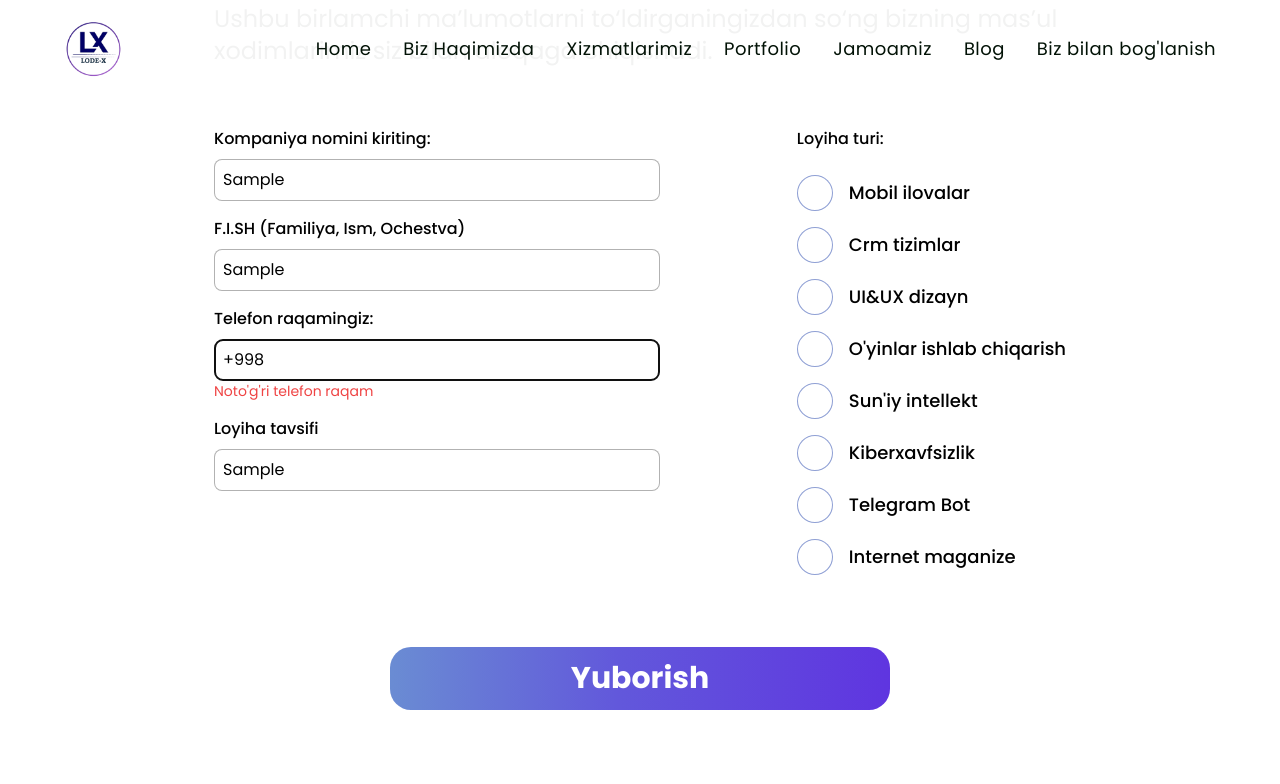
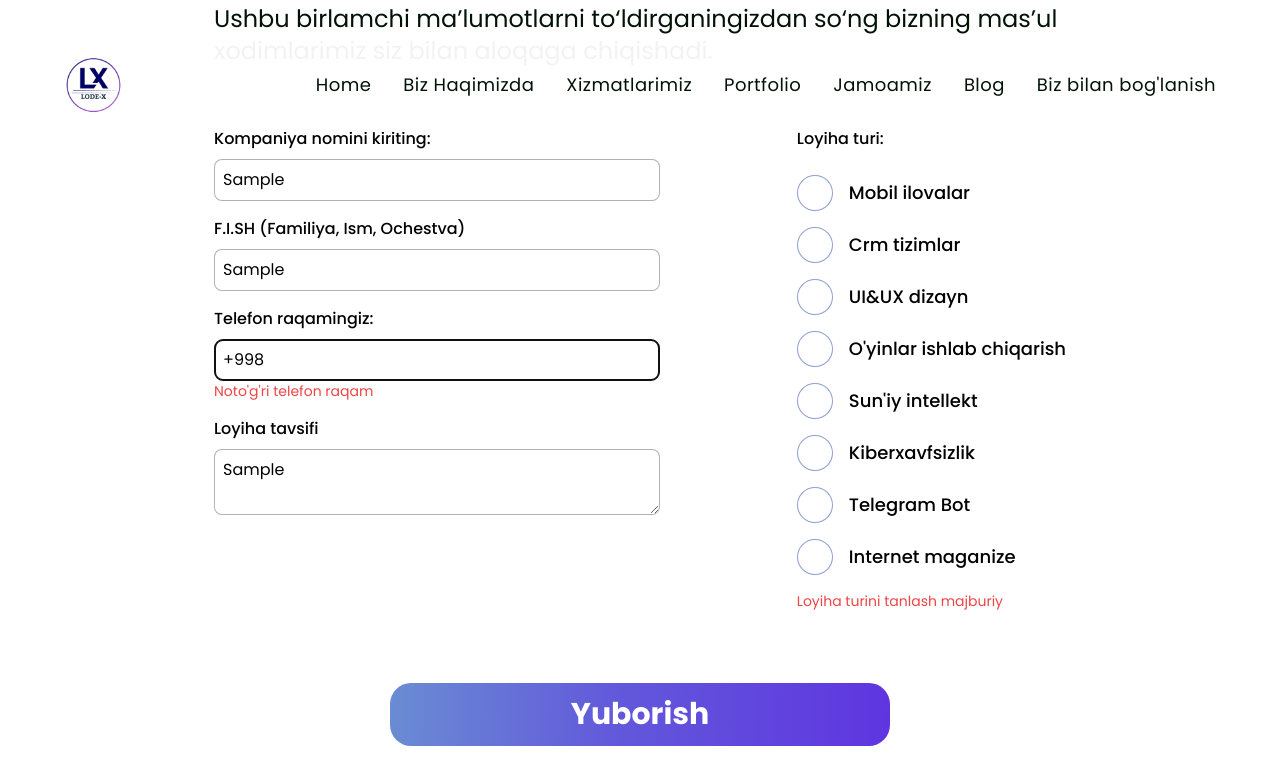
Before and after one commit to akmalmamurov/lodex-portfolio, a React (Vite) app: page / in a window 1280 px wide. Both pictures are taken after typing "Sample", "Sample", "Sample", "Sample" into the empty fields and a click on the button "Yuborish". Shown: the part 4405-5189 px from the top of the page. Built offline with nearby package versions, Linux system fonts and the light colour scheme.

Commit message:
adding checkbox

```diff
--- a/src/components/contact/Contact.jsx
+++ b/src/components/contact/Contact.jsx
@@ -102,9 +102,26 @@ export const Contact = () => {
                   )
                 ) : null
               )}
+              <div className="flex flex-col">
+                <label htmlFor={"message"} className="mb-2 font-medium">
+                  Loyiha tavsifi
+                </label>
+                <textarea
+                  name=""
+                  id="message"
+                  className="border-[0.2px] border-black/30 rounded-[8px] p-2"
+                  {...register("message", {
+                    required: "This field is required",
+                  })}
+                ></textarea>
+                {errors.message && (
+                  <span className="text-red-500 text-sm">
+                    {errors.message.message}
+                  </span>
+                )}
+              </div>
             </div>
 
-            {/* Right Checkbox Fields */}
             <div className="flex flex-col gap-4">
               <label className="font-medium mb-2">
                 {contactData.project_type.name}
@@ -112,13 +129,13 @@ export const Contact = () => {
               {contactData.project_type.options.map((option, index) => (
                 <div className="flex items-center gap-4" key={index}>
                   <input
-                    type="checkbox"
+                    type="radio"
                     id={`project_type_${index}`}
                     value={option}
                     {...register("project_type", {
-                      required: false,
+                      required: "Loyiha turini tanlash majburiy",
                     })}
-                    className="appearance-none w-[36px] h-[36px] bg-white rounded-full border border-[#5F77C2]/70 cursor-pointer transition duration-200 relative"
+                    className=" w-[36px] h-[36px] bg-white rounded-full border border-[#5F77C2]/70 cursor-pointer transition duration-200  relative"
                   />
                   <label
                     htmlFor={`project_type_${index}`}
@@ -128,6 +145,11 @@ export const Contact = () => {
                   </label>
                 </div>
               ))}
+              {errors.project_type && (
+                <span className="text-red-500 text-sm">
+                  {errors.project_type.message}
+                </span>
+              )}
             </div>
           </div>
           <div className="flex justify-center mt-[72px]">
--- a/src/data/contact-data.js
+++ b/src/data/contact-data.js
@@ -11,10 +11,10 @@ export const contactData = {
     type: "text",
     name: "Telefon raqamingiz:",
   },
-  project: {
-    type: "text",
-    name: "Loyiha tavsifi",
-  },
+//   project: {
+//     type: "area",
+//     name: "Loyiha tavsifi",
+//   },
   project_type: {
     type: "checkbox",
     name: "Loyiha turi:",
--- a/src/index.css
+++ b/src/index.css
@@ -34,7 +34,7 @@ input:-webkit-autofill:focus {
   @apply bg-transparent;
   @apply transition-[background-color] duration-[5000s] delay-0 ease-in-out;
 }
-input[type="checkbox"] {
+input[type="radio"] {
   appearance: none;
   width: 36px;
   height: 36px;
@@ -43,7 +43,7 @@ input[type="checkbox"] {
   transition: border 0.2s, background-color 0.2s;
 }
 
-input[type="checkbox"]:checked {
+input[type="radio"]:checked {
   border: none;
   background-image: url("./assets/images/checkedElipse.png");
   background-size: cover;
@@ -51,7 +51,7 @@ input[type="checkbox"]:checked {
   background-repeat: no-repeat;
 }
 
-input[type="checkbox"]:checked::before {
+input[type="radio"]:checked::before {
   content: url("./assets/images/checked.png");
   position: absolute;
   top: 5px;
```
